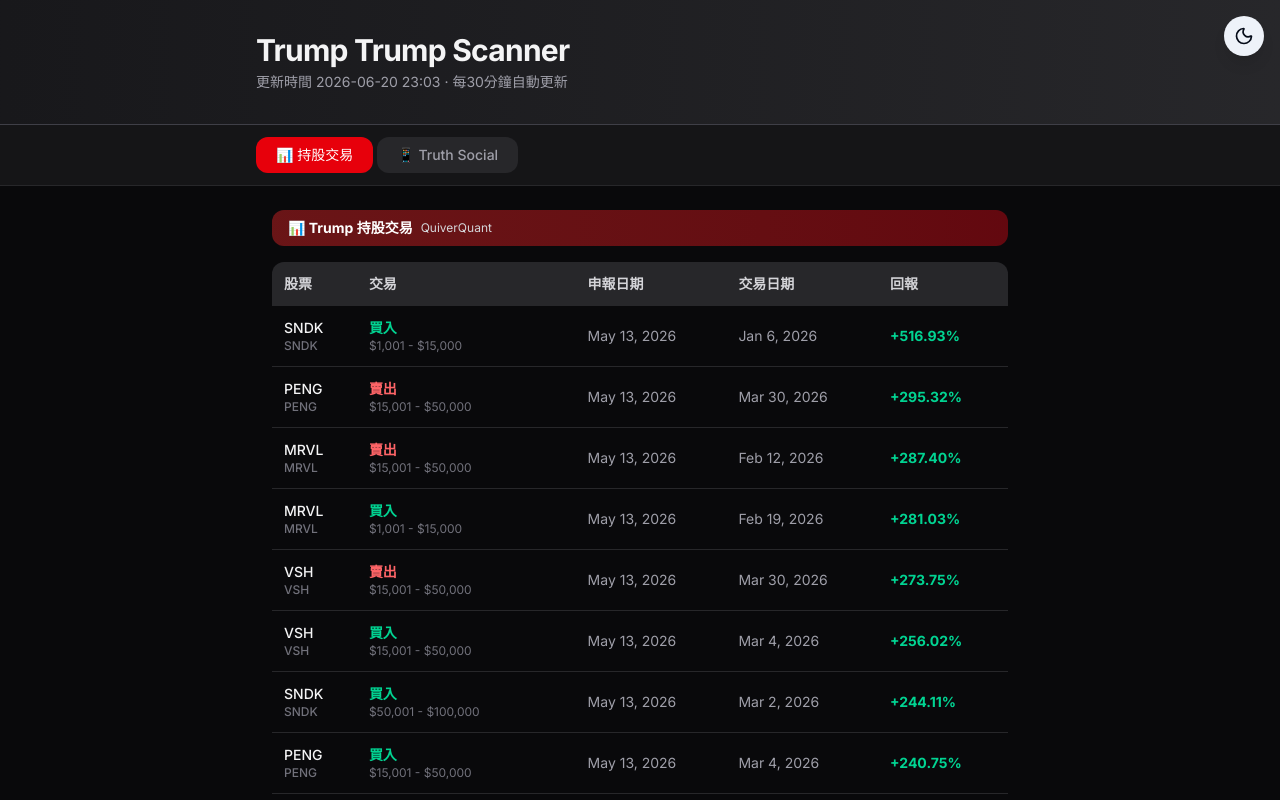
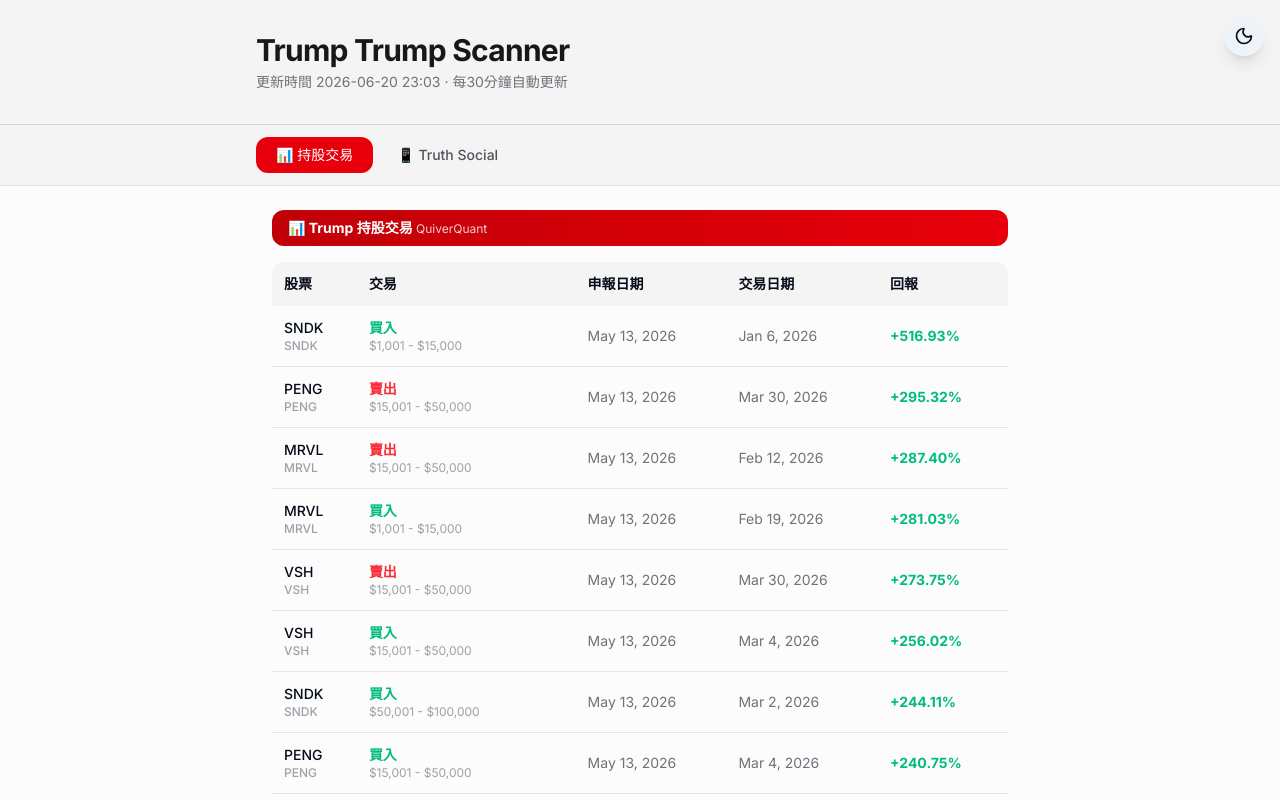
Before and after one commit to extraier/flight-deals-app, a Next.js app: page /trump in a window 1280 px wide. Shown: the top 800 px of the page. Built offline with nearby package versions, Linux system fonts and the light colour scheme.

Commit message:
fix: full light/dark theme support on trump page

```diff
--- a/src/app/trump/page.tsx
+++ b/src/app/trump/page.tsx
@@ -1,6 +1,7 @@
 'use client';
 
-import { useState } from 'react';
+import { useState, useEffect } from 'react';
+import { useTheme } from 'next-themes';
 import trumpData from '@/data/trump_alerts.json';
 import futuAd from './futu_ad.jpg';
 
@@ -44,26 +45,53 @@
 
 type Tab = 'trades' | 'truth';
 
+// Light/dark aware color helpers
+function card(isDark: boolean) {
+  return isDark
+    ? 'bg-zinc-900/50 border-zinc-700 hover:border-zinc-600'
+    : 'bg-white border-zinc-200 hover:border-zinc-400 shadow-sm';
+}
+
+function textMuted(isDark: boolean) {
+  return isDark ? 'text-zinc-400' : 'text-zinc-500';
+}
+
+function textFaint(isDark: boolean) {
+  return isDark ? 'text-zinc-600' : 'text-zinc-400';
+}
+
+function bgSurface(isDark: boolean) {
+  return isDark ? 'bg-zinc-800' : 'bg-zinc-100';
+}
+
+function bgHeader(isDark: boolean) {
+  return isDark ? 'bg-zinc-900 border-zinc-700' : 'bg-zinc-100 border-zinc-300';
+}
+
+function borderSubtle(isDark: boolean) {
+  return isDark ? 'border-zinc-700' : 'border-zinc-200';
+}
+
 function ReturnPill({ pct }: { pct: number | null }) {
-  if (pct === null || pct === undefined) return <span className="text-zinc-500">—</span>;
+  if (pct === null || pct === undefined) return <span className="text-zinc-400">—</span>;
   const pos = pct > 0;
   return (
-    <span className={`font-bold ${pos ? 'text-emerald-400' : pct < 0 ? 'text-red-400' : 'text-zinc-400'}`}>
+    <span className={`font-bold ${pos ? 'text-emerald-500' : pct < 0 ? 'text-red-500' : 'text-zinc-400'}`}>
       {pos ? '+' : ''}{pct.toFixed(2)}%
     </span>
   );
 }
 
-function TransactionsTab() {
+function TransactionsTab({ isDark }: { isDark: boolean }) {
   const trades = data.quiver_trades || [];
   const filings = data.filings || [];
 
   if (trades.length === 0 && filings.length === 0) {
     return (
-      <div className="text-center py-16 text-zinc-500">
+      <div className="text-center py-16 text-zinc-400">
         <div className="text-4xl mb-4">📊</div>
         <div>暫無持股交易記錄</div>
-        <div className="text-sm mt-2 text-zinc-600">數據來自 QuiverQuant · SEC EDGAR</div>
+        <div className={`text-sm mt-2 ${textFaint(isDark)}`}>數據來自 QuiverQuant · SEC EDGAR</div>
       </div>
     );
   }
@@ -72,13 +100,13 @@
     <div>
       {trades.length > 0 && (
         <>
-          <div className="bg-gradient-to-r from-red-900/80 to-red-800/60 text-white px-4 py-2 rounded-lg mb-4 font-bold text-sm flex items-center gap-2">
-            📊 Trump 持股交易 <span className="text-zinc-300 font-normal text-xs">QuiverQuant</span>
+          <div className="bg-gradient-to-r from-red-700 to-red-600 text-white px-4 py-2 rounded-lg mb-4 font-bold text-sm">
+            📊 Trump 持股交易 <span className="font-normal opacity-80 text-xs">QuiverQuant</span>
           </div>
           <div className="overflow-x-auto mb-6">
             <table className="w-full text-sm">
               <thead>
-                <tr className="bg-zinc-800 text-zinc-300">
+                <tr className={`${bgSurface(isDark)} text-${isDark ? 'zinc-300' : 'zinc-700'}`}>
                   <th className="text-left p-3 rounded-tl-lg">股票</th>
                   <th className="text-left p-3">交易</th>
                   <th className="text-left p-3">申報日期</th>
@@ -92,19 +120,19 @@
                   const isSale = /Sale|Sell/i.test(t.transaction);
                   const amount = t.transaction.includes('\n') ? t.transaction.split('\n').pop()?.trim() : '';
                   return (
-                    <tr key={i} className="border-b border-zinc-800 hover:bg-zinc-900/50">
+                    <tr key={i} className={`border-b ${borderSubtle(isDark)} ${isDark ? 'hover:bg-zinc-800/50' : 'hover:bg-zinc-50'}`}>
                       <td className="p-3 font-medium">
                         <div>{t.stock.split('\n')[0]}</div>
-                        {t.ticker && <div className="text-xs text-zinc-500">{t.ticker}</div>}
+                        {t.ticker && <div className={`text-xs ${textFaint(isDark)}`}>{t.ticker}</div>}
                       </td>
                       <td className="p-3">
-                        <span className={isPurchase ? 'text-emerald-400 font-bold' : isSale ? 'text-red-400 font-bold' : 'text-zinc-300'}>
+                        <span className={isPurchase ? 'text-emerald-500 font-bold' : isSale ? 'text-red-500 font-bold' : 'text-zinc-400'}>
                           {isPurchase ? '買入' : isSale ? '賣出' : t.transaction.slice(0, 10)}
                         </span>
-                        {amount && <div className="text-xs text-zinc-500">{amount}</div>}
+                        {amount && <div className={`text-xs ${textFaint(isDark)}`}>{amount}</div>}
                       </td>
-                      <td className="p-3 text-zinc-400">{t.filed}</td>
-                      <td className="p-3 text-zinc-400">{t.traded}</td>
+                      <td className={`p-3 ${textMuted(isDark)}`}>{t.filed}</td>
+                      <td className={`p-3 ${textMuted(isDark)}`}>{t.traded}</td>
                       <td className="p-3"><ReturnPill pct={t.return_pct} /></td>
                     </tr>
                   );
@@ -117,13 +145,13 @@
 
       {filings.length > 0 && (
         <>
-          <div className="bg-gradient-to-r from-orange-900/80 to-orange-800/60 text-white px-4 py-2 rounded-lg mb-4 font-bold text-sm">
+          <div className="bg-gradient-to-r from-orange-700 to-orange-600 text-white px-4 py-2 rounded-lg mb-4 font-bold text-sm">
             🏛️ SEC 持倉申報
           </div>
           <div className="overflow-x-auto">
             <table className="w-full text-sm">
               <thead>
-                <tr className="bg-zinc-800 text-zinc-300">
+                <tr className={`${bgSurface(isDark)} text-${isDark ? 'zinc-300' : 'zinc-700'}`}>
                   <th className="text-left p-3 rounded-tl-lg">股票</th>
                   <th className="text-left p-3">交易</th>
                   <th className="text-left p-3">申報日期</th>
@@ -137,16 +165,16 @@
                   const isSale = /Sale|Sell/i.test(f.transaction);
                   const pct = f.return_pct ? parseFloat(f.return_pct) : null;
                   return (
-                    <tr key={i} className="border-b border-zinc-800 hover:bg-zinc-900/50">
-                      <td className="p-3 font-medium">{f.ticker} <span className="text-zinc-500 text-xs">{f.company}</span></td>
+                    <tr key={i} className={`border-b ${borderSubtle(isDark)} ${isDark ? 'hover:bg-zinc-800/50' : 'hover:bg-zinc-50'}`}>
+                      <td className="p-3 font-medium">{f.ticker} <span className={`text-xs ${textFaint(isDark)}`}>{f.company}</span></td>
                       <td className="p-3">
-                        <span className={isPurchase ? 'text-emerald-400 font-bold' : isSale ? 'text-red-400 font-bold' : 'text-zinc-300'}>
+                        <span className={isPurchase ? 'text-emerald-500 font-bold' : isSale ? 'text-red-500 font-bold' : 'text-zinc-400'}>
                           {isPurchase ? '買入' : isSale ? '賣出' : f.transaction.slice(0, 10)}
                         </span>
-                        <div className="text-xs text-zinc-500">{f.range}</div>
+                        <div className={`text-xs ${textFaint(isDark)}`}>{f.range}</div>
                       </td>
-                      <td className="p-3 text-zinc-400">{f.date}</td>
-                      <td className="p-3 text-zinc-400">{f.trade_date}</td>
+                      <td className={`p-3 ${textMuted(isDark)}`}>{f.date}</td>
+                      <td className={`p-3 ${textMuted(isDark)}`}>{f.trade_date}</td>
                       <td className="p-3"><ReturnPill pct={pct} /></td>
                     </tr>
                   );
@@ -160,80 +188,57 @@
   );
 }
 
-function SourceBadge({ source }: { source: string }) {
-  const colors: Record<string, string> = {
-    truth_social: 'bg-blue-500/20 text-blue-400 border-blue-500/30',
-    justthenews: 'bg-yellow-500/20 text-yellow-400 border-yellow-500/30',
-    default: 'bg-zinc-500/20 text-zinc-400 border-zinc-500/30',
+function SourceBadge({ source, isDark }: { source: string; isDark: boolean }) {
+  const configs: Record<string, { cls: string; label: string }> = {
+    truth_social: { cls: 'bg-blue-500/20 text-blue-400 border-blue-500/30', label: 'Truth Social' },
+    justthenews: { cls: 'bg-yellow-500/20 text-yellow-400 border-yellow-500/30', label: 'JustTheNews' },
   };
-  const labels: Record<string, string> = {
-    truth_social: 'Truth Social',
-    justthenews: 'JustTheNews',
-  };
-  const cls = colors[source] || colors.default;
-  return (
-    <span className={`text-xs px-2 py-0.5 rounded border ${cls}`}>
-      {labels[source] || source}
-    </span>
-  );
+  const { cls, label } = configs[source] || { cls: `bg-zinc-500/20 ${isDark ? 'text-zinc-400' : 'text-zinc-600'} border-zinc-500/30`, label: source };
+  return <span className={`text-xs px-2 py-0.5 rounded border ${cls}`}>{label}</span>;
 }
 
-function ConfidenceBadge({ text }: { text: string }) {
-  const colorMap: Record<string, string> = {
+function ConfidenceBadge({ text, isDark }: { text: string; isDark: boolean }) {
+  const configs: Record<string, string> = {
     High: 'bg-red-500/20 text-red-400 border-red-500/30',
     Medium: 'bg-yellow-500/20 text-yellow-400 border-yellow-500/30',
-    Low: 'bg-zinc-500/20 text-zinc-400 border-zinc-500/30',
+    Low: `bg-zinc-500/20 ${isDark ? 'text-zinc-400' : 'text-zinc-600'} border-zinc-500/30`,
   };
-  return (
-    <span className={`text-xs px-2 py-0.5 rounded border ${colorMap[text] || colorMap.Low}`}>
-      ⚡ {text}
-    </span>
-  );
+  return <span className={`text-xs px-2 py-0.5 rounded border ${configs[text] || configs.Low}`}>⚡ {text}</span>;
 }
 
 function TickerPill({ ticker }: { ticker: string }) {
-  return (
-    <span className="bg-orange-500/20 text-orange-400 border border-orange-500/30 text-xs px-1.5 py-0.5 rounded font-bold">
-      {ticker}
-    </span>
-  );
+  return <span className="bg-orange-500/20 text-orange-400 border border-orange-500/30 text-xs px-1.5 py-0.5 rounded font-bold">{ticker}</span>;
 }
 
-function PostCard({ post }: { post: Post }) {
+function PostCard({ post, isDark }: { post: Post; isDark: boolean }) {
   const tickers = (post.text.match(/\b[A-Z]{2,5}\b/g) || []).filter(t =>
-    ['MSFT','NVDA','ORCL','ADBE','TSLA','AAPL','GOOGL','AMZN','META','NFLX','NOW','CDNS','TT','VOO','VTI','IWM','VTI'].includes(t)
+    ['MSFT','NVDA','ORCL','ADBE','TSLA','AAPL','GOOGL','AMZN','META','NFLX','NOW','CDNS','TT','VOO','VTI','IWM'].includes(t)
   );
   const confidence = tickers.length > 0 ? 'High' : 'Medium';
   const displayText = post.text.length > 400 ? post.text.slice(0, 400) + '...' : post.text;
 
   return (
-    <div className="border border-zinc-700 rounded-lg bg-zinc-900/50 hover:border-zinc-600 transition-colors overflow-hidden">
+    <div className={`border rounded-lg ${card(isDark)} overflow-hidden`}>
       {post.image && (
-        <img
-          src={post.image}
-          alt="Post image"
-          className="w-full max-h-96 object-cover bg-black"
-          loading="lazy"
-        />
+        <img src={post.image} alt="Post image" className="w-full max-h-96 object-cover bg-black" loading="lazy" />
       )}
-
       <div className="p-4">
         <div className="flex items-center justify-between mb-2 flex-wrap gap-1">
           <div className="flex items-center gap-2 flex-wrap">
-            <span className="text-xs text-zinc-500">{post.date}</span>
-            <SourceBadge source={post.source} />
-            <ConfidenceBadge text={confidence} />
+            <span className={`text-xs ${textFaint(isDark)}`}>{post.date}</span>
+            <SourceBadge source={post.source} isDark={isDark} />
+            <ConfidenceBadge text={confidence} isDark={isDark} />
             {tickers.map(t => <TickerPill key={t} ticker={t} />)}
           </div>
-          <span className="text-xs text-zinc-600">#{post.id}</span>
+          <span className={`text-xs ${textFaint(isDark)}`}>#{post.id}</span>
         </div>
 
-        <p className="text-sm text-zinc-100 leading-relaxed mb-2 whitespace-pre-wrap">{displayText}</p>
+        <p className={`text-sm leading-relaxed mb-2 whitespace-pre-wrap ${isDark ? 'text-zinc-100' : 'text-zinc-800'}`}>{displayText}</p>
 
         {post.text_cn && (
-          <div className="mt-3 pt-3 border-t border-zinc-700">
-            <div className="text-xs text-emerald-400 mb-1 font-medium">🇭🇰 粵語/繁體中文翻譯</div>
-            <p className="text-sm text-zinc-300 leading-relaxed whitespace-pre-wrap">{post.text_cn}</p>
+          <div className={`mt-3 pt-3 border-t ${borderSubtle(isDark)}`}>
+            <div className="text-xs text-emerald-500 mb-1 font-medium">🇭🇰 粵語/繁體中文翻譯</div>
+            <p className={`text-sm leading-relaxed whitespace-pre-wrap ${isDark ? 'text-zinc-300' : 'text-zinc-600'}`}>{post.text_cn}</p>
           </div>
         )}
 
@@ -248,11 +253,11 @@
   );
 }
 
-function TruthSocialTab() {
+function TruthSocialTab({ isDark }: { isDark: boolean }) {
   return (
     <div className="space-y-3">
       {(data.posts || []).map((post: Post) => (
-        <PostCard key={post.id} post={post} />
+        <PostCard key={post.id} post={post} isDark={isDark} />
       ))}
     </div>
   );
@@ -260,29 +265,33 @@
 
 export default function TrumpPage() {
   const [tab, setTab] = useState<Tab>('trades');
+  const { resolvedTheme } = useTheme();
+  const [mounted, setMounted] = useState(false);
+  useEffect(() => setMounted(true), []);
+  const isDark = mounted ? resolvedTheme === 'dark' : true;
   const updated = data.updated?.replace('T', ' ').slice(0, 16) || '';
 
   return (
-    <div className="min-h-screen bg-zinc-950 text-zinc-100">
+    <div className="min-h-screen">
       {/* Header */}
-      <div className="bg-gradient-to-r from-zinc-900 to-zinc-800 border-b border-zinc-700 px-6 py-8">
+      <div className={`bg-gradient-to-r ${bgHeader(isDark)} px-6 py-8 border-b ${borderSubtle(isDark)}`}>
         <div className="max-w-3xl mx-auto">
-          <h1 className="text-3xl font-bold tracking-tight mb-1">Trump Trump Scanner</h1>
-          <p className="text-zinc-400 text-sm">
+          <h1 className={`text-3xl font-bold tracking-tight mb-1 ${isDark ? 'text-zinc-100' : 'text-zinc-900'}`}>
+            Trump Trump Scanner
+          </h1>
+          <p className={`text-sm ${textMuted(isDark)}`}>
             更新時間 {updated} · 每30分鐘自動更新
           </p>
         </div>
       </div>
 
       {/* Tabs */}
-      <div className="bg-zinc-900/80 border-b border-zinc-800 px-6 py-3">
+      <div className={`${bgSurface(isDark)} border-b ${borderSubtle(isDark)} px-6 py-3`}>
         <div className="max-w-3xl mx-auto flex gap-1">
           <button
             onClick={() => setTab('trades')}
             className={`px-5 py-2 rounded-lg text-sm font-medium transition-colors ${
-              tab === 'trades'
-                ? 'bg-red-600 text-white'
-                : 'bg-zinc-800 text-zinc-400 hover:text-white hover:bg-zinc-700'
+              tab === 'trades' ? 'bg-red-600 text-white' : `${bgSurface(isDark)} ${isDark ? 'text-zinc-400 hover:text-white hover:bg-zinc-700' : 'text-zinc-600 hover:text-zinc-900 hover:bg-zinc-200'}`
             }`}
           >
             📊 持股交易
@@ -290,9 +299,7 @@
           <button
             onClick={() => setTab('truth')}
             className={`px-5 py-2 rounded-lg text-sm font-medium transition-colors ${
-              tab === 'truth'
-                ? 'bg-blue-600 text-white'
-                : 'bg-zinc-800 text-zinc-400 hover:text-white hover:bg-zinc-700'
+              tab === 'truth' ? 'bg-blue-600 text-white' : `${bgSurface(isDark)} ${isDark ? 'text-zinc-400 hover:text-white hover:bg-zinc-700' : 'text-zinc-600 hover:text-zinc-900 hover:bg-zinc-200'}`
             }`}
           >
             📱 Truth Social
@@ -301,8 +308,8 @@
       </div>
 
       {/* Content */}
-      <div className="max-w-3xl mx-auto px-4 py-6">
-        {tab === 'trades' ? <TransactionsTab /> : <TruthSocialTab />}
+      <div className={`max-w-3xl mx-auto px-4 py-6`}>
+        {tab === 'trades' ? <TransactionsTab isDark={isDark} /> : <TruthSocialTab isDark={isDark} />}
       </div>
 
       {/* Futu Ad */}
@@ -347,7 +354,7 @@
       </div>
 
       {/* Footer */}
-      <div className="text-center text-xs text-zinc-600 py-6 border-t border-zinc-800">
+      <div className={`text-center text-xs py-6 border-t ${borderSubtle(isDark)} ${textFaint(isDark)}`}>
         數據來源：Truth Social · QuiverQuant · SEC EDGAR · 最後更新 {updated}
       </div>
     </div>
```
